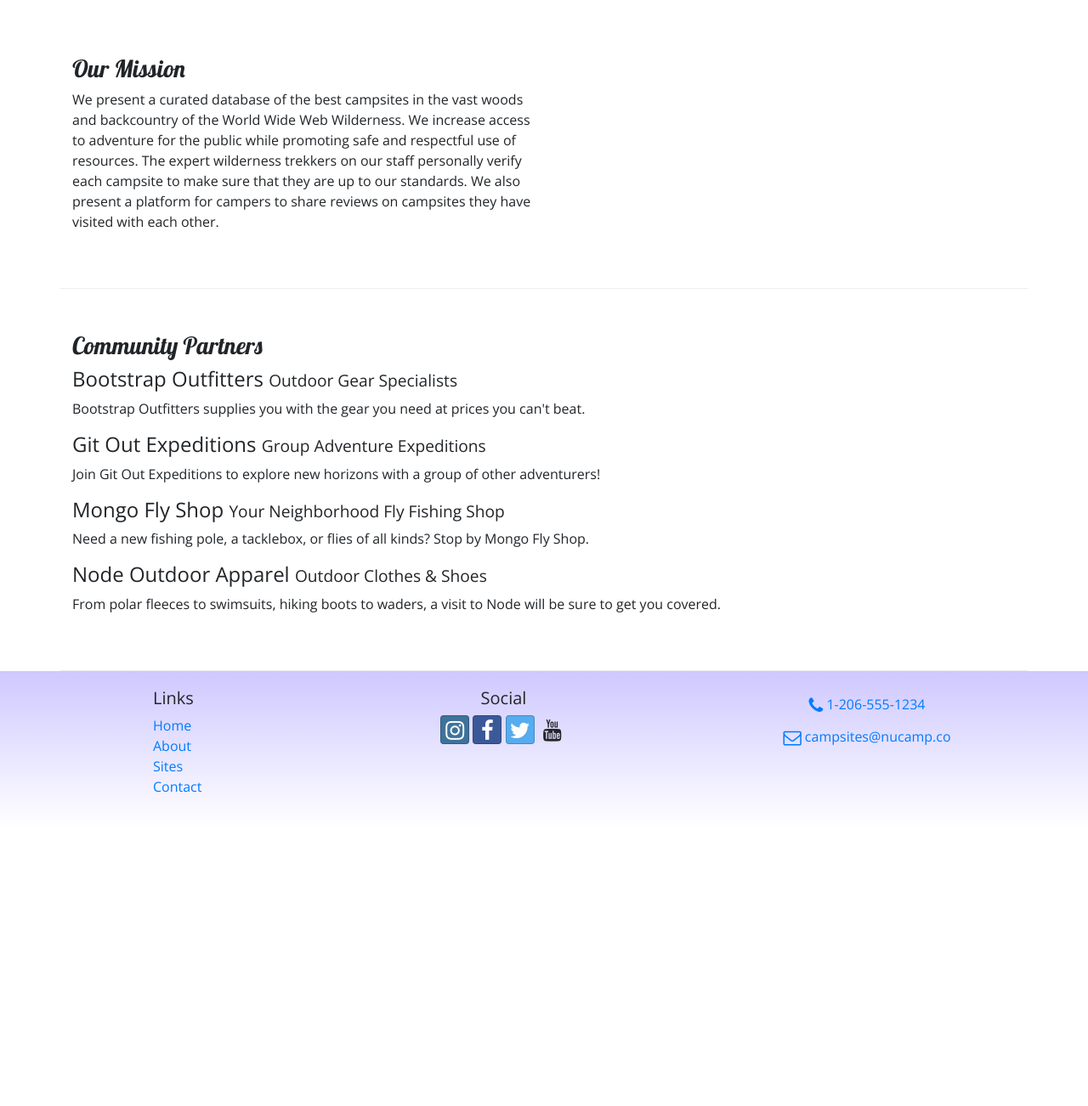
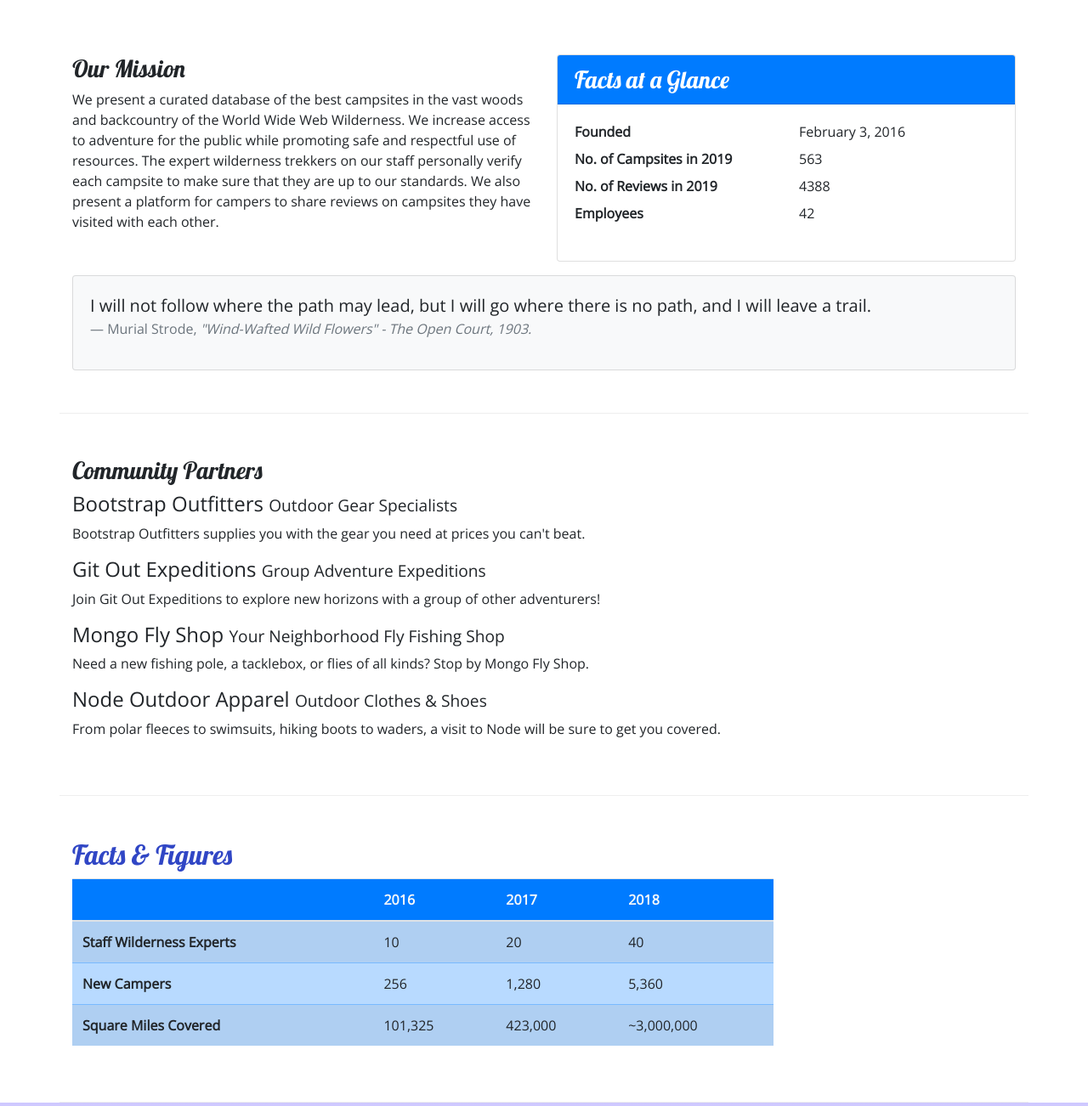
Before and after one commit to pamesjollard/nucamp-site, a website: page aboutus.html in a window 1280 px wide. Shown: the part 340-1642 px from the top of the page at 85% size. Before the commit the page ends 1314 px from the top, so only its background shows below. Drawn offline with nearby package versions, Linux system fonts and the light colour scheme.

Commit message:
Tables and Cards

```diff
--- a/aboutus.html
+++ b/aboutus.html
@@ -64,6 +64,35 @@
                     campsite to make sure that they are up to our standards. We also present a platform for campers to
                     share reviews on campsites they have visited with each other.</p>
             </div>
+            <div class="col-sm-6">
+                <div class="card">
+                    <h3 class="card-header bg-primary text-white">Facts at a Glance</h3>
+                    <div class="card-body">
+                        <dl class="row">
+                            <dt class="col-6">Founded</dt>
+                            <dd class="col-6">February 3, 2016</dd>
+                            <dt class="col-6">No. of Campsites in 2019</dt>
+                            <dd class="col-6">563</dd>
+                            <dt class="col-6">No. of Reviews in 2019</dt>
+                            <dd class="col-6">4388</dd>
+                            <dt class="col-6">Employees</dt>
+                            <dd class="col-6">42</dd>
+                        </dl>
+                    </div>
+                </div>
+            </div>
+        <div class="col">
+            <div class="card bg-light mt-3">
+                <blockquote class="blockquote card-body">
+                    <p class="mb-0">I will not follow where the path may lead, but I will go where there is no path, and I will leave a trail.</p>
+                    <footer class="blockquote-footer">Murial Strode,
+                        <cite title="Source Title">"Wind-Wafted Wild Flowers" -
+                            The Open Court, 1903.
+                        </cite>
+                    </footer>
+                </blockquote>
+            </div>
+        </div>
         </div>
 
         <div class="row row-content">
@@ -80,9 +109,48 @@
                     covered.</p>
             </div>
         </div>
+
+        <div class="row row-content">
+            <div class="col-sm-9">
+                <h2>Facts &amp; Figures</h2>
+                <div class="table-responsive">
+                    <table class="table table-striped">
+                        <thead>
+                            <tr class="bg-primary text-light">
+                                <th></th>
+                                <th>2016</th>
+                                <th>2017</th>
+                                <th>2018</th>
+                            </tr>
+                        </thead>
+                        <tbody class="table-primary">
+                            <tr>
+                                <th>Staff Wilderness Experts</th>
+                                <td>10</td>
+                                <td>20</td>
+                                <td>40</td>
+                            </tr>
+                            <tr>
+                                <th>New Campers</th>
+                                <td>256</td>
+                                <td>1,280</td>
+                                <td>5,360</td>
+                            </tr>
+                            <tr>
+                                <th>Square Miles Covered</th>
+                                <td>101,325</td>
+                                <td>423,000</td>
+                                <td>~3,000,000</td>
+                            </tr>
+                        </tbody>
+                    </table>
+
+                </div>
+            </div>
+        </div>
     </div>
 
-    <footer>
+    <footer class="site-footer">
         <div class="container">
             <div class="row">
                 <div class="col-4 col-sm-2 offset-1">
--- a/css/styles.css
+++ b/css/styles.css
@@ -14,7 +14,7 @@ header h2 {
     color: #CEC8FF;
 }
 
-footer {
+.site-footer {
     background-image: linear-gradient(#CEC8FF, white);
     padding: 20px 0;
 }
```
Also changed, not shown: contactus.html (+1 -1 lines), index.html (+1 -1 lines).
